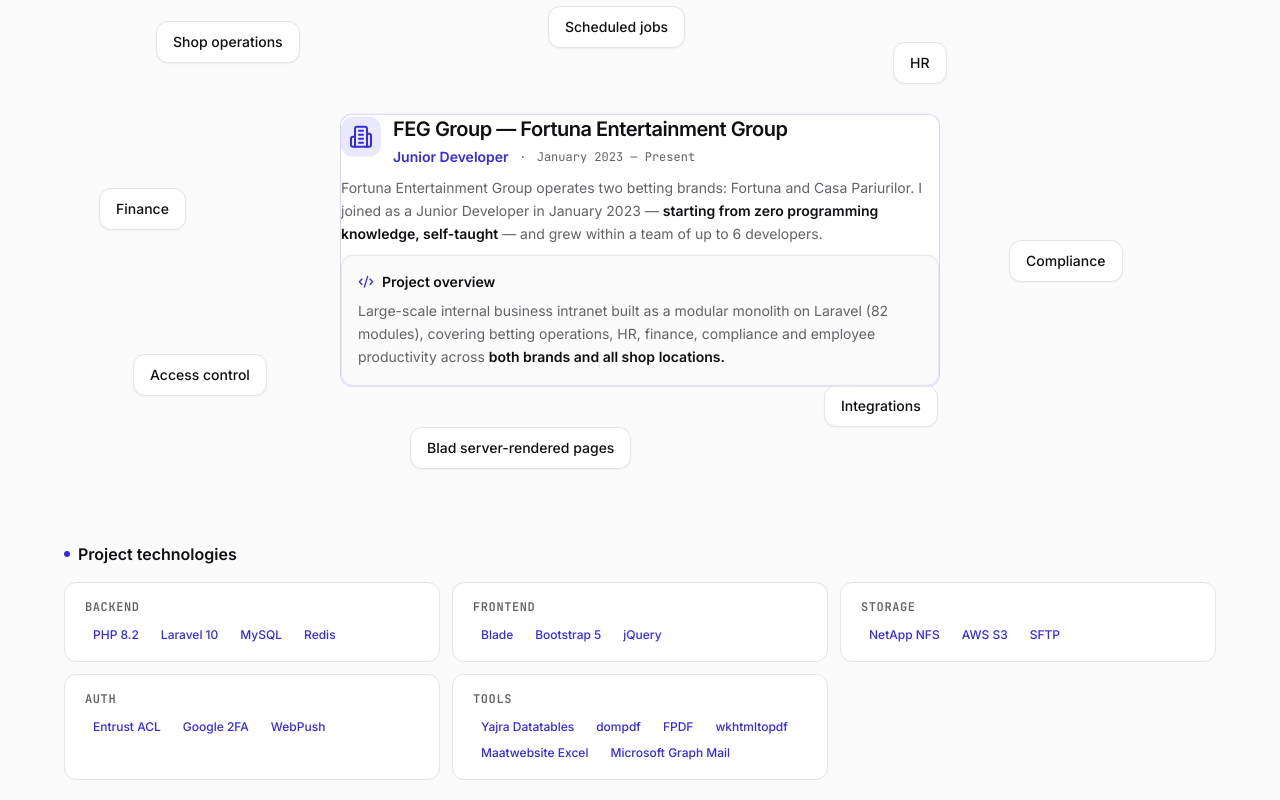
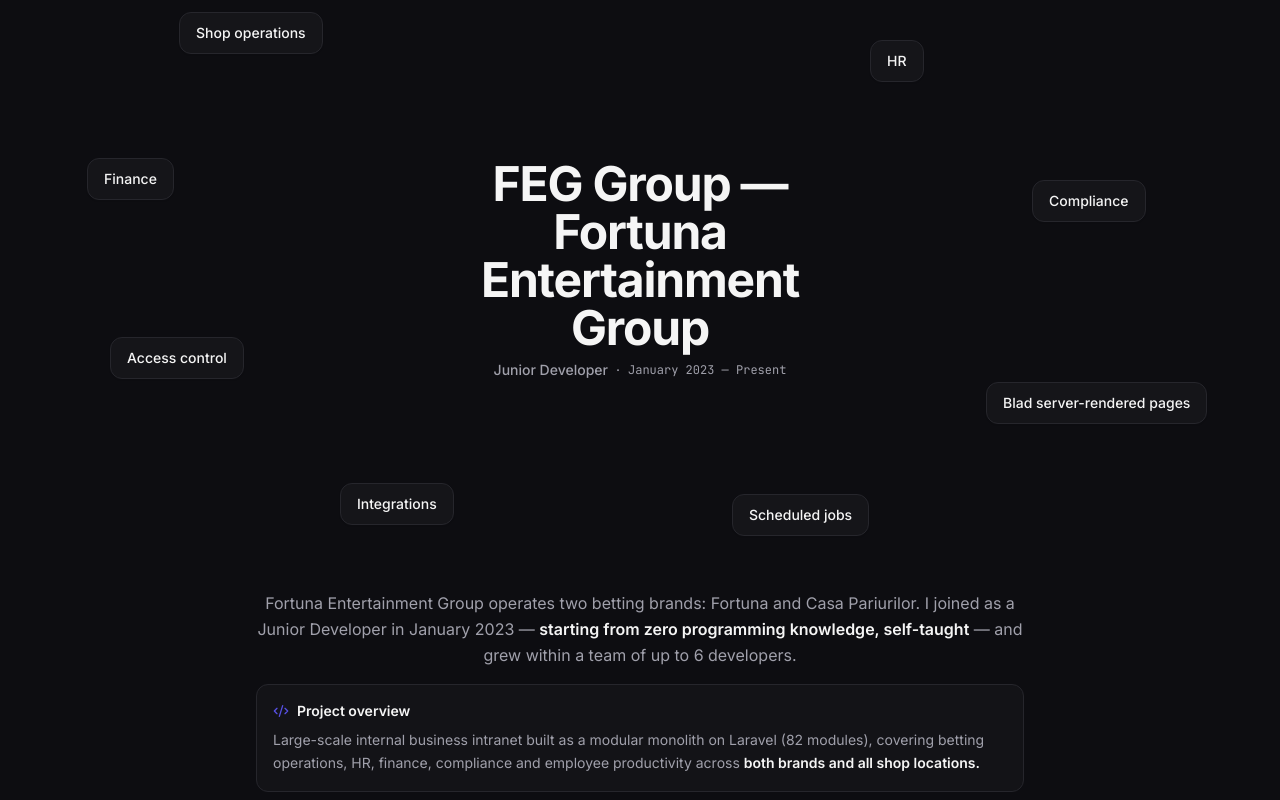
Before and after one commit to mivan1990/mariusivan-cv, a React (Vite) app: page / in a window 1280 px wide. Shown: the part 840-1640 px from the top of the page. Built offline with nearby package versions, Linux system fonts and the light colour scheme.

Commit message:
style: Experience dark section — center reduced to company+role, dense floating cards, text moved below

```diff
--- a/src/components/sections/Experience.tsx
+++ b/src/components/sections/Experience.tsx
@@ -1,7 +1,7 @@
 import { useLanguage } from '@/hooks/useLanguage'
 import { useReveal } from '@/hooks/useReveal'
 import { Section, SectionHeading } from './shared'
-import { Card, CardHeader, CardTitle } from '@/components/ui/card'
+import { Card } from '@/components/ui/card'
 import Floating, { FloatingElement } from '@/components/ui/parallax-floating'
 import {
   Dialog,
@@ -12,19 +12,20 @@
   DialogTrigger,
 } from '@/components/ui/dialog'
 import { cn } from '@/lib/utils'
-import { Building2, CheckCircle2, Code2 } from 'lucide-react'
+import { CheckCircle2, Code2 } from 'lucide-react'
 
-// 8 pozitii (top/left procentuale) in jurul centrului — clase statice ca Tailwind sa le genereze.
-// Centrul ramane liber; depth-uri diferite (0.3–0.9) pentru straturi.
+// 8 pozitii (top/left procentuale), imprastiate DENS in jurul centrului.
+// Banda centrala (top ~30-65%, left ~25-75%) ramane libera pentru textul central.
+// depth-uri 0.5–2 ca miscarea de parallax sa fie vizibila.
 const FLOATING_CARDS = [
-  { pos: 'top-[6%] left-[8%]', depth: 0.55 },
-  { pos: 'top-[10%] left-[72%]', depth: 0.35 },
-  { pos: 'top-[38%] left-[3%]', depth: 0.7 },
-  { pos: 'top-[48%] left-[82%]', depth: 0.45 },
-  { pos: 'top-[70%] left-[6%]', depth: 0.9 },
-  { pos: 'top-[84%] left-[30%]', depth: 0.3 },
-  { pos: 'top-[76%] left-[66%]', depth: 0.6 },
-  { pos: 'top-[3%] left-[42%]', depth: 0.8 },
+  { pos: 'top-[4%] left-[10%]', depth: 1.4 },
+  { pos: 'top-[9%] left-[70%]', depth: 0.8 },
+  { pos: 'top-[30%] left-[2%]', depth: 1.8 },
+  { pos: 'top-[34%] left-[84%]', depth: 1.1 },
+  { pos: 'top-[62%] left-[4%]', depth: 2 },
+  { pos: 'top-[70%] left-[80%]', depth: 0.7 },
+  { pos: 'top-[88%] left-[24%]', depth: 1.5 },
+  { pos: 'top-[90%] left-[58%]', depth: 0.9 },
 ]
 
 const CARD_BUTTON =
@@ -54,7 +55,7 @@
   const { ref, visible } = useReveal()
 
   return (
-    <Section id="experience" alt>
+    <Section id="experience" className="dark bg-background text-foreground">
       <SectionHeading eyebrow={e.heading} title={e.heading} sub={e.sub} />
 
       <div ref={ref} className={cn('reveal space-y-8', visible && 'is-visible')}>
@@ -65,45 +66,20 @@
             <h3 className="font-semibold">{e.responsibilitiesHeading}</h3>
           </div>
 
-          <div className="relative md:min-h-[520px]">
-            {/* bloc central — static pe mobil, centrat + z-10 pe desktop */}
-            <div className="md:absolute md:left-1/2 md:top-1/2 md:z-10 md:w-[min(600px,58%)] md:-translate-x-1/2 md:-translate-y-1/2">
-              <Card className="border-primary/20 bg-card">
-                <CardHeader className="gap-1">
-                  <div className="flex items-start gap-3">
-                    <div className="mt-0.5 flex h-10 w-10 shrink-0 items-center justify-center rounded-lg bg-primary/10">
-                      <Building2 className="text-primary" />
-                    </div>
-                    <div>
-                      <CardTitle className="text-lg sm:text-xl">{e.company}</CardTitle>
-                      <div className="mt-1 flex flex-wrap items-center gap-x-3 gap-y-1">
-                        <span className="text-sm font-semibold text-primary">{e.role}</span>
-                        <span className="text-sm text-muted-foreground">·</span>
-                        <span className="font-mono-code text-xs text-muted-foreground">
-                          {e.period}
-                        </span>
-                      </div>
-                    </div>
-                  </div>
-                  <p className="text-sm leading-relaxed text-muted-foreground">
-                    {e.intro}{' '}
-                    <span className="font-semibold text-foreground">{e.introStrong}</span>{' '}
-                    {e.introTail}
-                  </p>
-                  <div className="mt-3 rounded-lg border bg-muted/40 p-4">
-                    <div className="flex items-center gap-2">
-                      <Code2 className="h-4 w-4 text-primary" />
-                      <span className="text-sm font-semibold">{e.projectHeading}</span>
-                    </div>
-                    <p className="mt-2 text-sm leading-relaxed text-muted-foreground">
-                      {e.projectBody}{' '}
-                      <span className="font-semibold text-foreground">
-                        {e.projectBodyStrong}
-                      </span>
-                    </p>
-                  </div>
-                </CardHeader>
-              </Card>
+          <div className="relative md:min-h-[560px]">
+            {/* bloc central — static pe mobil, centrat + z-10 pe desktop.
+                Doar compania (mare) + rol/perioada (mic), nimic altceva. */}
+            <div className="md:absolute md:left-1/2 md:top-1/2 md:z-10 md:w-[min(420px,60%)] md:-translate-x-1/2 md:-translate-y-1/2">
+              <div className="text-center">
+                <div className="text-4xl font-bold tracking-tight text-foreground sm:text-5xl">
+                  {e.company}
+                </div>
+                <div className="mt-2 flex flex-wrap items-center justify-center gap-x-2 text-sm text-muted-foreground">
+                  <span className="font-medium">{e.role}</span>
+                  <span aria-hidden="true">·</span>
+                  <span className="font-mono-code text-xs">{e.period}</span>
+                </div>
+              </div>
             </div>
 
             {/* harta — carduri plutitoare, doar desktop */}
@@ -126,6 +102,29 @@
               ))}
             </div>
           </div>
+
+          {/* intro + proiect — sub zona plutitoare, bloc centrat */}
+          <div className="mx-auto mt-10 max-w-3xl text-center">
+            <p className="leading-relaxed text-muted-foreground">
+              {e.intro}{' '}
+              <span className="font-semibold text-foreground">{e.introStrong}</span>{' '}
+              {e.introTail}
+            </p>
+            <div className="mt-4 rounded-lg border bg-muted/40 p-4 text-left">
+              <div className="flex items-center gap-2">
+                <Code2 className="h-4 w-4 text-primary" />
+                <span className="text-sm font-semibold text-foreground">
+                  {e.projectHeading}
+                </span>
+              </div>
+              <p className="mt-2 text-sm leading-relaxed text-muted-foreground">
+                {e.projectBody}{' '}
+                <span className="font-semibold text-foreground">
+                  {e.projectBodyStrong}
+                </span>
+              </p>
+            </div>
+          </div>
         </div>
 
         {/* tehnologii — grupe */}
@@ -144,7 +143,7 @@
                   {g.items.map((it) => (
                     <span
                       key={it}
-                      className="rounded-md bg-primary/8 px-2 py-0.5 text-xs font-medium text-primary"
+                      className="rounded-md bg-primary/8 px-2 py-0.5 text-xs font-medium text-foreground"
                     >
                       {it}
                     </span>
```
